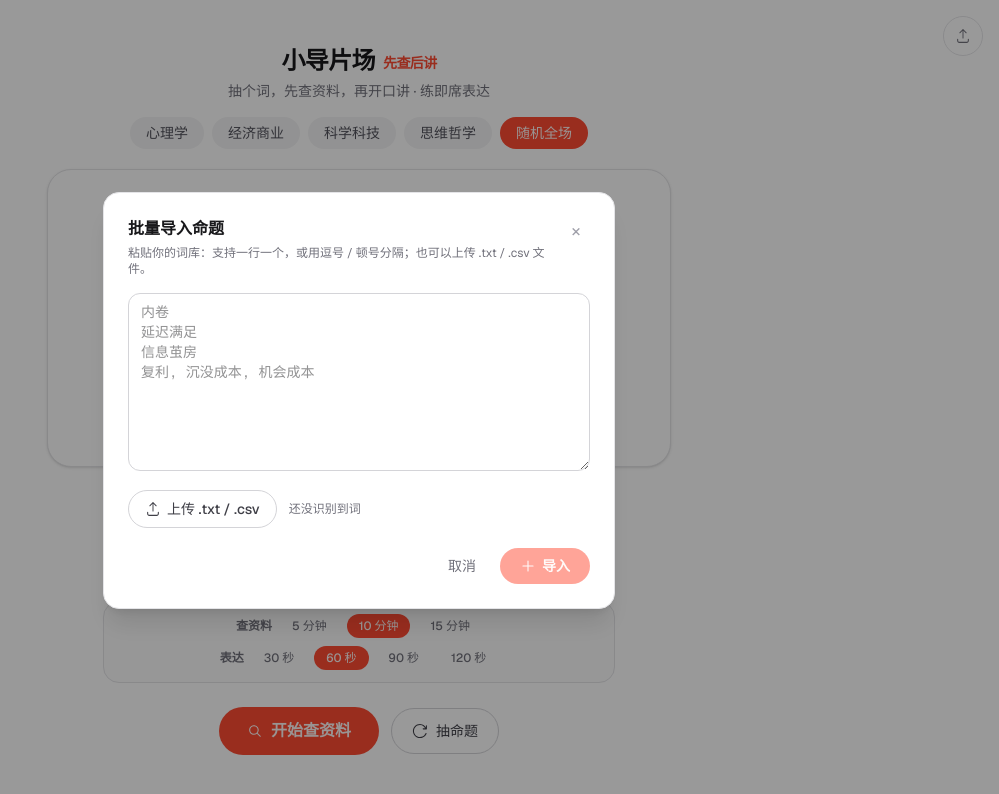
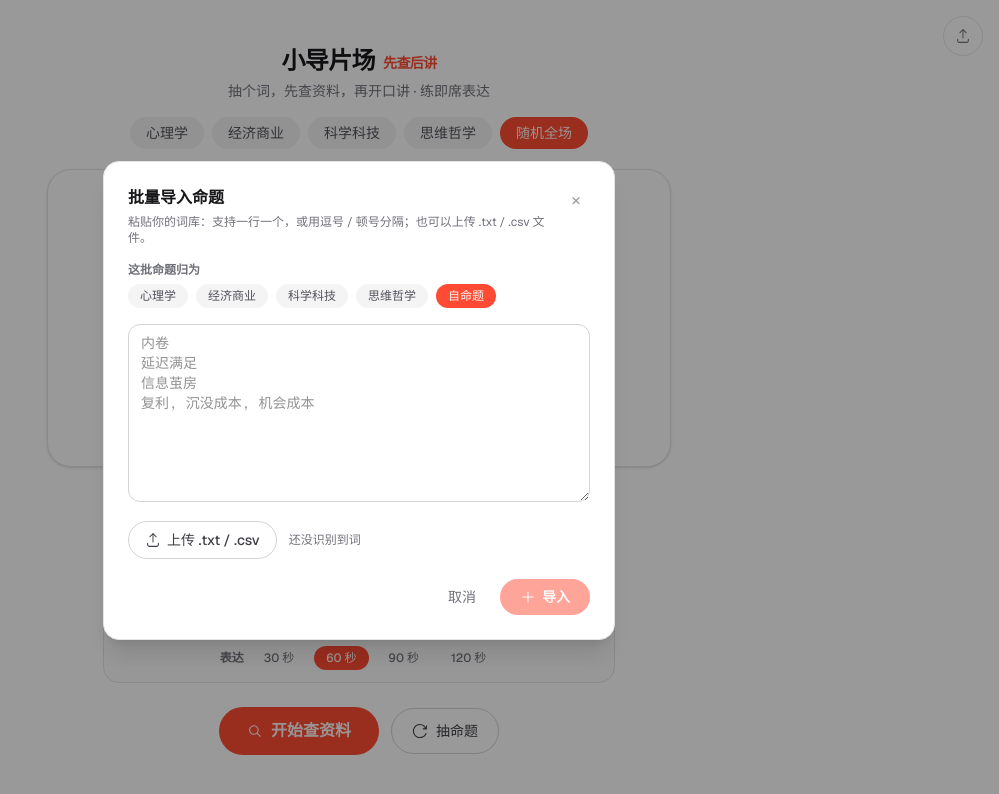
Before and after one commit to makeagreatcoup/xiaodao-speak, a Next.js app: page / in a window 1280 px wide. Both pictures are taken after a click on the button "导入词库". Shown: the top 794 px of the page, without its empty margins (281-1280 px from the left). Built offline with nearby package versions, Linux system fonts and the light colour scheme.

Commit message:
feat: 上传命题支持按领域归类（心理学/经济/科学/哲学/自命题），导入弹层加领域选择，对应分类与随机全场可抽到

```diff
--- a/components/PromptStage.tsx
+++ b/components/PromptStage.tsx
@@ -19,6 +19,7 @@ import {
   makeCustomPrompt,
   type CategoryKey,
   type Prompt,
+  type CustomPrompt,
 } from "@/lib/prompts";
 
 const RESEARCH_DURATIONS = [
@@ -65,17 +66,18 @@ function fmt(sec: number): string {
   return `${m}:${String(r).padStart(2, "0")}`;
 }
 
-// 个人词库只是一串词（不分领域），绘制时再包成 Prompt
+// 个人词库每个词带一个领域标签；具体领域时混入该领域的上传词
 function buildPool(
   cat: CategoryKey,
-  custom: string[],
+  custom: CustomPrompt[],
   includeExpressed: boolean,
   expressed: Set<string>,
 ): Prompt[] {
+  const customPrompts = custom.map((c) => makeCustomPrompt(c.term, c.category));
   let base: Prompt[];
-  if (cat === "all") base = [...promptsFor("all"), ...custom.map(makeCustomPrompt)];
-  else if (cat === "custom") base = custom.map(makeCustomPrompt);
-  else base = promptsFor(cat);
+  if (cat === "all") base = [...promptsFor("all"), ...customPrompts];
+  else if (cat === "custom") base = customPrompts;
+  else base = [...promptsFor(cat), ...customPrompts.filter((p) => p.category === cat)];
   return includeExpressed ? base : base.filter((p) => !expressed.has(p.id));
 }
 
@@ -83,7 +85,7 @@ export function PromptStage() {
   const [cat, setCat] = useState<CategoryKey>("all");
   const [prompt, setPrompt] = useState<Prompt | null>(null);
 
-  const [customTerms, setCustomTerms] = useState<string[]>([]);
+  const [customTerms, setCustomTerms] = useState<CustomPrompt[]>([]);
   const [expressed, setExpressed] = useState<Set<string>>(new Set());
   const [includeExpressed, setIncludeExpressed] = useState(false);
 
@@ -104,6 +106,7 @@ export function PromptStage() {
   // 批量导入弹层
   const [importOpen, setImportOpen] = useState(false);
   const [importText, setImportText] = useState("");
+  const [importCat, setImportCat] = useState<CategoryKey>("custom");
 
   const timerRef = useRef<ReturnType<typeof setInterval> | null>(null);
 
@@ -116,7 +119,10 @@ export function PromptStage() {
     () =>
       parsed.filter((t) => {
         const k = t.toLowerCase();
-        return customTerms.some((c) => c.toLowerCase() === k) || builtinTerms.has(k);
+        return (
+          customTerms.some((c) => c.term.toLowerCase() === k) ||
+          builtinTerms.has(k)
+        );
       }),
     [parsed, customTerms, builtinTerms],
   );
@@ -128,7 +134,7 @@ export function PromptStage() {
   // 载入本地存储：已表达 + 个人词库，并完成首抽（直接定格，无动画）
   useEffect(() => {
     let exp: Set<string> = new Set();
-    let cust: string[] = [];
+    let cust: CustomPrompt[] = [];
     try {
       const e = JSON.parse(localStorage.getItem(EXP_KEY) || "[]");
       if (Array.isArray(e)) exp = new Set(e as string[]);
@@ -136,12 +142,31 @@ export function PromptStage() {
     try {
       const c = JSON.parse(localStorage.getItem(CUSTOM_KEY) || "[]");
       if (Array.isArray(c)) {
+        const VALID: CategoryKey[] = [
+          "psychology",
+          "economy",
+          "science",
+          "philosophy",
+          "all",
+          "custom",
+        ];
         cust = c
-          .map((x: unknown) =>
-            typeof x === "string" ? x : ((x as { term?: string })?.term ?? ""),
-          )
-          .map((s: string) => s.trim())
-          .filter(Boolean);
+          .map((x: unknown): CustomPrompt | null => {
+            if (typeof x === "string") {
+              const t = x.trim();
+              return t ? { term: t, category: "custom" } : null;
+            }
+            if (x && typeof x === "object" && "term" in (x as object)) {
+              const o = x as { term?: string; category?: CategoryKey };
+              const t = (o.term ?? "").trim();
+              if (!t) return null;
+              const cat: CategoryKey =
+                o.category && VALID.includes(o.category) ? o.category : "custom";
+              return { term: t, category: cat };
+            }
+            return null;
+          })
+          .filter((v): v is CustomPrompt => v !== null);
       }
     } catch {}
     setExpressed(exp);
@@ -278,7 +303,10 @@ export function PromptStage() {
 
   function confirmImport() {
     if (importNew.length === 0) return;
-    const next = [...customTerms, ...importNew];
+    const next: CustomPrompt[] = [
+      ...customTerms,
+      ...importNew.map((t) => ({ term: t, category: importCat })),
+    ];
     setCustomTerms(next);
     setImportOpen(false);
     setImportText("");
@@ -684,6 +712,35 @@ export function PromptStage() {
               </button>
             </div>
 
+            {/* 这批命题归为哪个领域 */}
+            <div className="mt-4">
+              <div className="mb-1.5 text-xs font-semibold text-zinc-500 dark:text-zinc-400">
+                这批命题归为
+              </div>
+              <div className="flex flex-wrap gap-2">
+                {[
+                  { key: "psychology", name: "心理学" },
+                  { key: "economy", name: "经济商业" },
+                  { key: "science", name: "科学科技" },
+                  { key: "philosophy", name: "思维哲学" },
+                  { key: "custom", name: "自命题" },
+                ].map((o) => (
+                  <button
+                    key={o.key}
+                    onClick={() => setImportCat(o.key as CategoryKey)}
+                    className={
+                      "rounded-full px-3 py-1 text-xs font-medium transition-colors " +
+                      (importCat === o.key
+                        ? "bg-accent text-accent-fg"
+                        : "bg-zinc-100 text-zinc-600 hover:bg-zinc-200 dark:bg-zinc-900 dark:text-zinc-400 dark:hover:bg-zinc-800")
+                    }
+                  >
+                    {o.name}
+                  </button>
+                ))}
+              </div>
+            </div>
+
             <textarea
               value={importText}
               onChange={(e) => setImportText(e.target.value)}
--- a/lib/prompts.ts
+++ b/lib/prompts.ts
@@ -139,7 +139,8 @@ export function categoryMeta(key: CategoryKey): Category {
 }
 
 // ===== 个人词库 =====
-// 个人词库「不分领域」，只是一串词，和内置 4 个领域混在同一个池里随机抽。
+// 个人词库的每个词可带一个领域标签（心理学 / 经济商业 / 科学科技 / 思维哲学 / 自命题），
+// 导入时指定；抽「随机全场」会混进所有上传词，抽具体领域只会混入该领域的上传词。
 // id 由词本身推导，保证跨会话去重稳定。
 const CUSTOM_PREFIX = "custom::";
 
@@ -147,8 +148,16 @@ export function customPromptId(term: string): string {
   return CUSTOM_PREFIX + term.trim();
 }
 
-export function makeCustomPrompt(term: string): Prompt {
-  return { id: customPromptId(term), term: term.trim(), category: "custom" };
+export interface CustomPrompt {
+  term: string;
+  category: CategoryKey;
+}
+
+export function makeCustomPrompt(
+  term: string,
+  category: CategoryKey = "custom",
+): Prompt {
+  return { id: customPromptId(term), term: term.trim(), category };
 }
 
 /**
```
